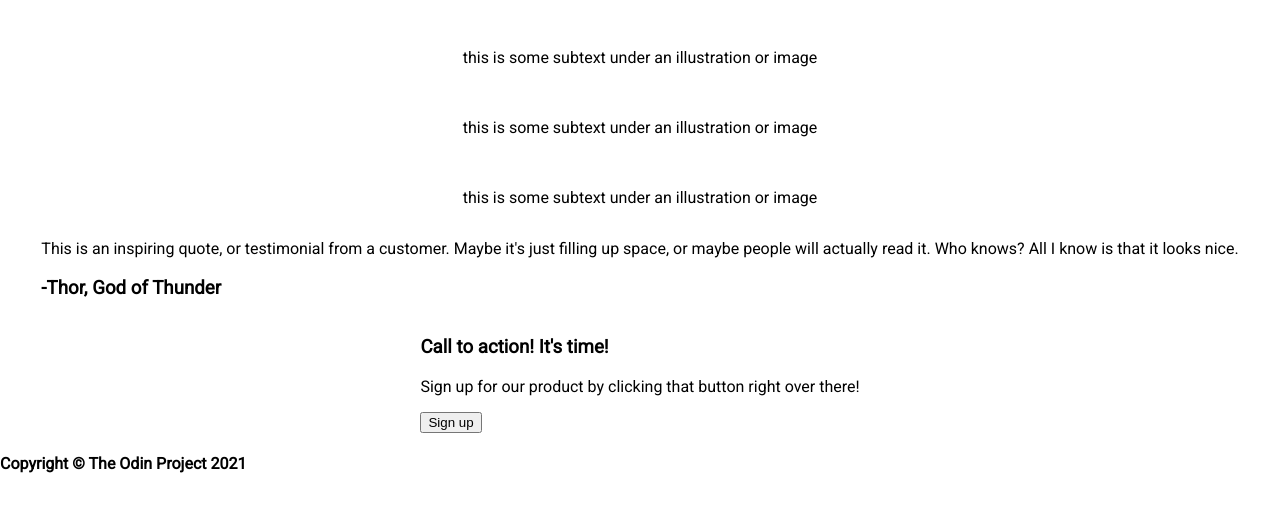
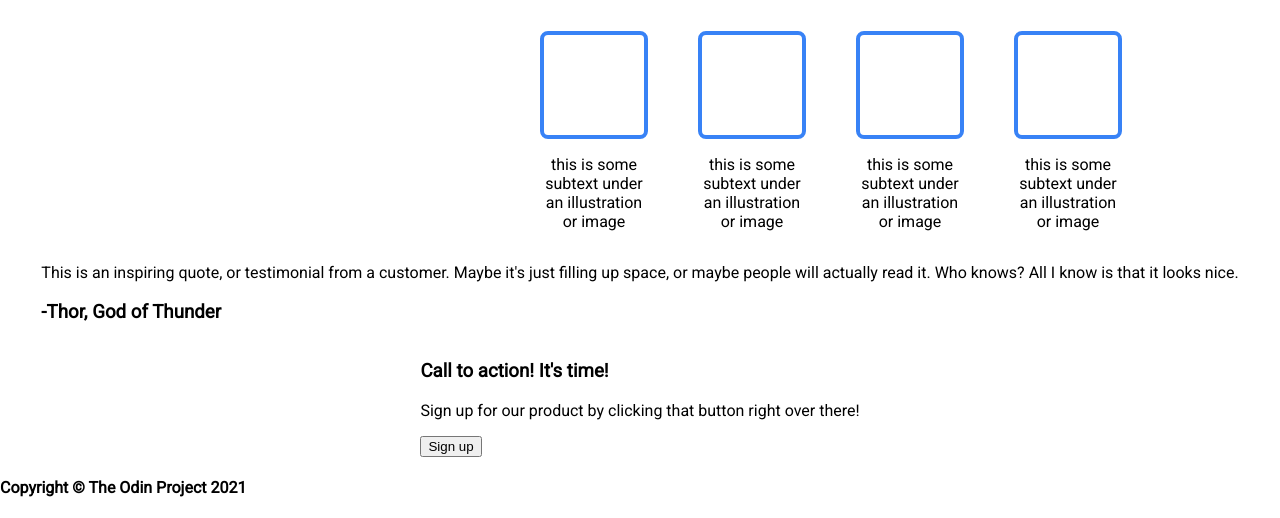
Before and after one commit to NeverMoreDown/Odin-Landing-Page, a plain HTML site: page index.html in a window 1280 px wide. Shown: the part 571-1089 px from the top of the page. Before the commit the page ends 1065 px from the top, so only its background shows below. Drawn offline with Linux system fonts and the light colour scheme.

Commit message:
add style for main-2

```diff
--- a/index.html
+++ b/index.html
@@ -30,25 +30,25 @@
                     lower contrast.</p>
                     <button class="button-1">Sign up</button>
                 </div>
-                <div class="place-holder">Place Holder Image</div>
+                <div class="place-holder">This is a placeholder for an image</div>
             </div>
             <div class="main-2">
-                <h2>Some random information</h2>
+                <h2 class="main-2-title">Some random information</h2>
                 <div class="items">
                     <div class="item">
-                    <img>
+                    <div class="image"></div>
                     <p>this is some subtext under an illustration or image</p>
                     </div>
                     <div class="item">
-                    <img>
+                    <div class="image"></div>
                     <p>this is some subtext under an illustration or image</p>
                     </div>
                     <div class="item">
-                    <img>
+                    <div class="image"></div>
                     <p>this is some subtext under an illustration or image</p>
                     </div>
                     <div class="item">
-                    <img>
+                    <div class="image"></div>
                     <p>this is some subtext under an illustration or image</p>
                     </div>
                 </div>
--- a/style.css
+++ b/style.css
@@ -99,3 +99,39 @@ ul {
     height: 40px;
     font-size: 16px;
 }
+
+
+.main-2-title {
+    margin-top: 32px;
+    padding: 0px;
+    font-size: 36px;
+    font-weight: bolder;
+    color: #1f2937;
+
+  }
+
+  .main-2 {
+    display: flex;
+    flex-direction: column;
+    justify-content: center;
+    align-items: center;
+    gap: 52px;
+    width: 100vw;
+  }
+
+  .image {
+    height: 100px;
+    width: 100px;
+    border:#3882f6 4px solid;
+    border-radius: 8px;
+
+  }
+  .items {
+    max-width: 200px;
+    display: flex;
+    justify-content: space-evenly;
+    gap: 50px;
+    width: 600px;
+    flex: 1 1 auto;
+    text-align: center;
+  }
```
